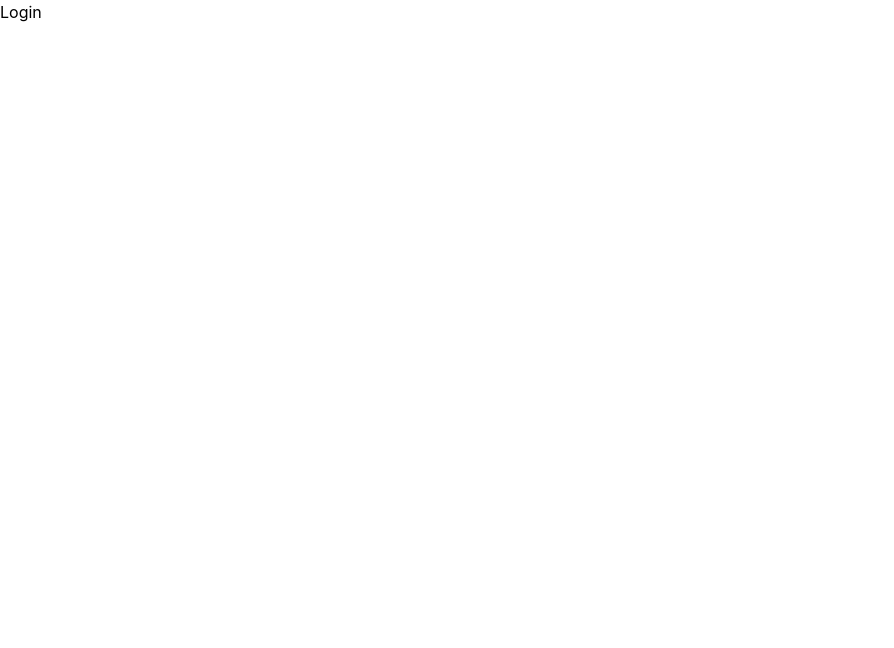
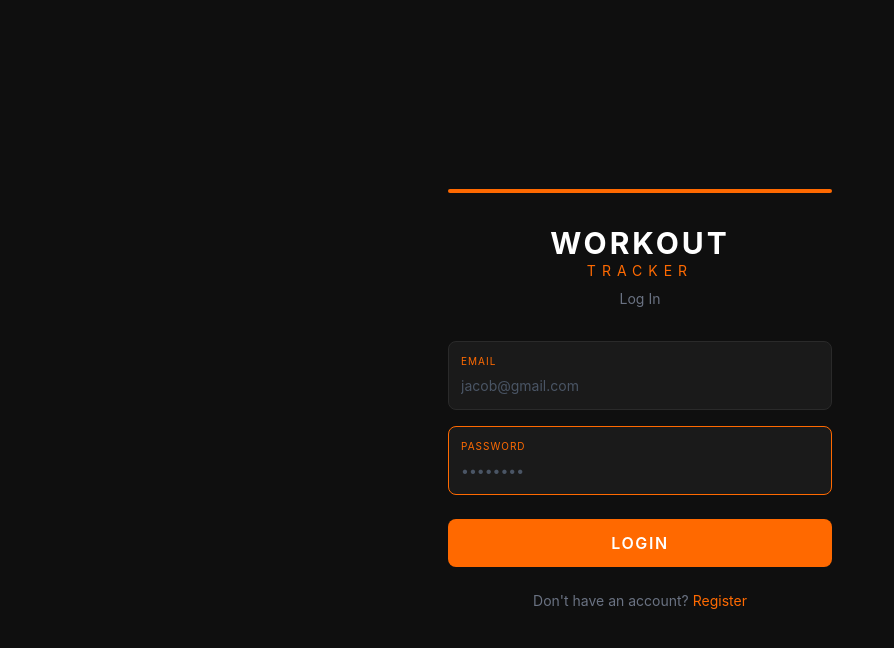
Before and after one commit to Ha-Khu/workout-app, a React (Vite) app in the folder client/: page /login in a window 1280 px wide. Shown: the top 648 px of the page, without its empty margins (0-894 px from the left). Built offline with nearby package versions, Linux system fonts and the light colour scheme.

Commit message:
feat: Login page - UI a funkcionalita

```diff
--- a/client/src/pages/Login.jsx
+++ b/client/src/pages/Login.jsx
@@ -1,5 +1,58 @@
+import {useState} from 'react'
+import axios from 'axios'
+import {useNavigate, Link} from 'react-router-dom'
+
 function Login(){
-  return <div>Login</div>
+  const [email, setEmail] = useState("")
+  const [password, setPassword] = useState("")
+  const [error, setError] = useState("")
+  const navigate = useNavigate()
+
+  function handleLogin(){
+    axios.post("http://localhost:5000/api/auth/login", {email, password})
+    .then(function(response){
+      localStorage.setItem('token', response.data.token)
+      navigate("/dashboard")
+    }).catch((err)=>{
+      setError("Login failed, please try again")
+    })
+  }
+
+  return(
+     <div className="min-h-screen bg-[#0f0f0f] flex items-center justify-center">
+      <div className="w-full max-w-md p-8">
+        <div className="h-1 bg-orange-500 rounded mb-8"/>
+        <h1 className="text-white text-3xl font-bold text-center tracking-widest">WORKOUT</h1>
+        <p className="text-orange-500 text-center tracking-[6px] text-sm mb-2">TRACKER</p>
+        <p className="text-gray-500 text-center text-sm mb-8">Log In</p>
+
+        <div className="bg-[#1a1a1a] border border-[#2a2a2a] rounded-lg p-3 mb-4">
+          <p className="text-orange-500 text-[10px] tracking-widest mb-1">EMAIL</p>
+          <input type="email" value={email} onChange={(e)=>setEmail(e.target.value)}
+            placeholder="jacob@gmail.com"
+            className="bg-transparent text-white w-full outline-none text-sm placeholder-gray-600"/>
+        </div>
+
+        <div className="bg-[#1a1a1a] border border-orange-500 rounded-lg p-3 mb-6">
+          <p className="text-orange-500 text-[10px] tracking-widest mb-1">PASSWORD</p>
+          <input type="password" value={password} onChange={(e)=>setPassword(e.target.value)}
+            placeholder="••••••••"
+            className="bg-transparent text-white w-full outline-none text-sm placeholder-gray-600"/>
+        </div>
+
+        {error && <p className="text-red-500 text-sm mb-4 text-center">{error}</p>}
+
+        <button onClick={handleLogin}
+          className="w-full bg-orange-500 hover:bg-orange-600 text-white font-semibold rounded-lg p-3 tracking-widest transition cursor-pointer mb-6">
+          LOGIN
+        </button>
+
+        <p className="text-gray-500 text-center text-sm">
+          Don't have an account? <Link to="/register" className="text-orange-500 hover:underline">Register</Link>
+        </p>
+      </div>
+    </div>
+  )
 }
 
 export default Login
```
